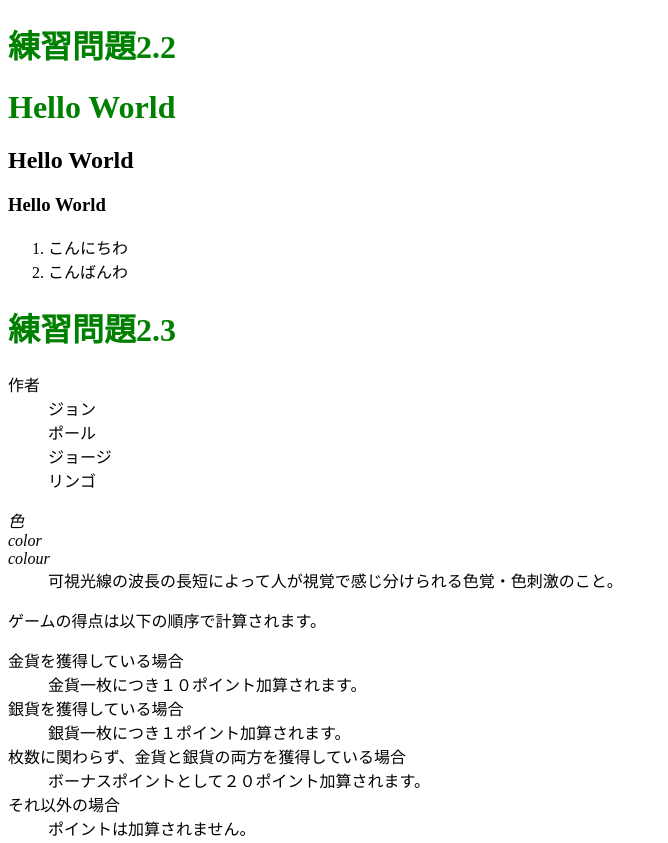
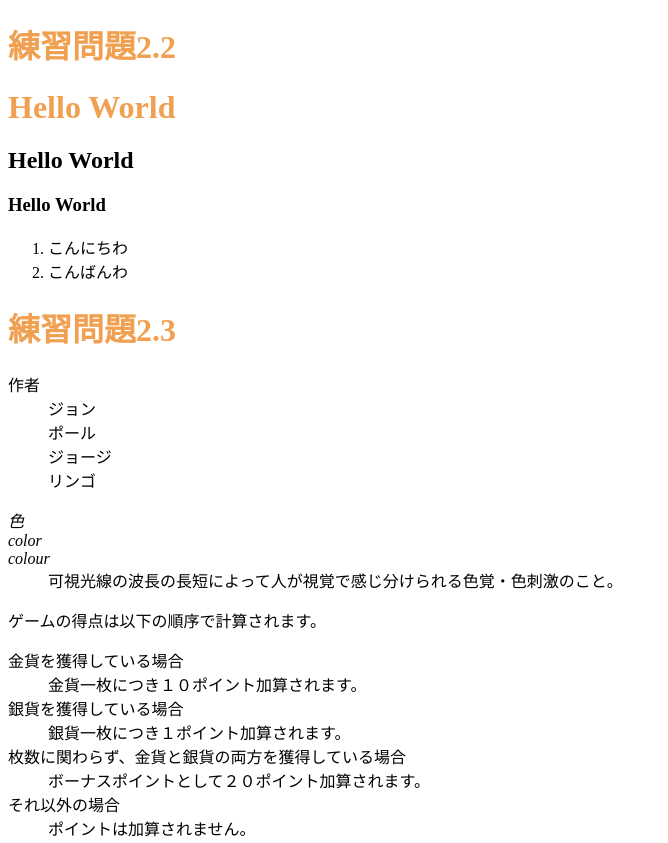
Before and after one commit to shimano41414/zm23087.01, a plain HTML site: page index.html in a window 1280 px wide. Shown: the top 843 px of the page, without its empty margins (0-668 px from the left). Drawn offline with Linux system fonts and the light colour scheme.

Commit message:
Update mystyle.css

```diff
--- a/mystyle.css
+++ b/mystyle.css
@@ -1 +1,2 @@
-h1 { color: green; }
+/*h1 { color: green; }*/
+h1 { color: #F0A050; }
```
